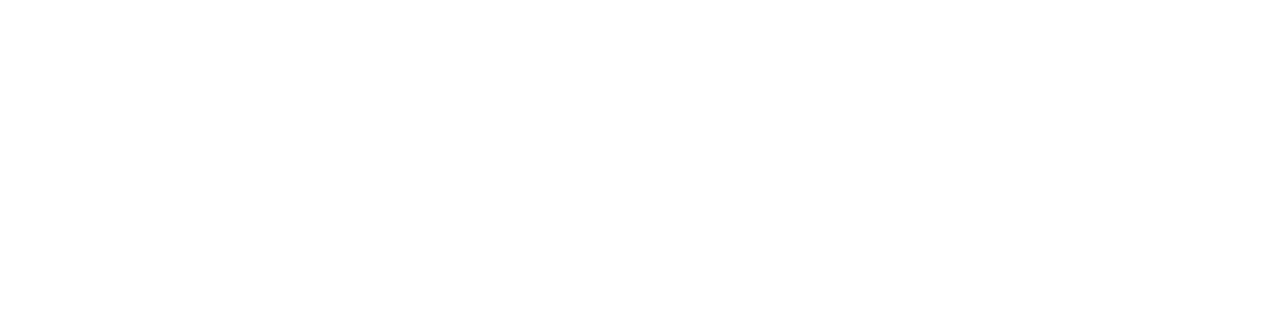
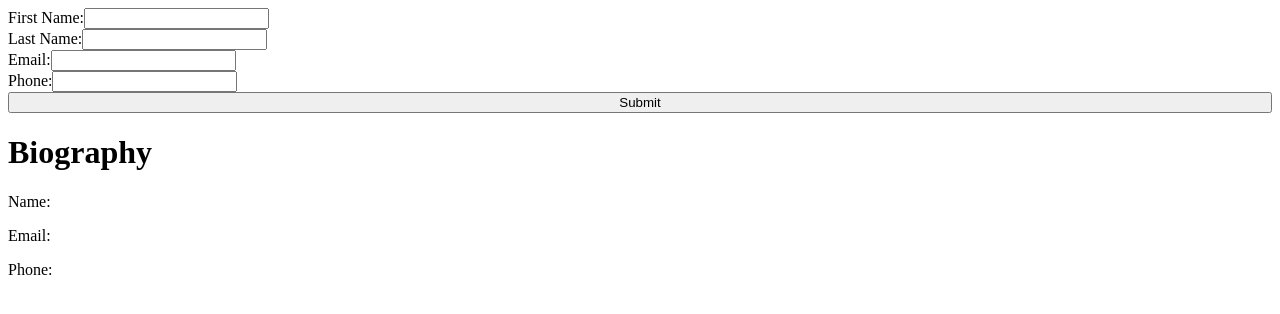
Before and after one commit to johnnyyork13/react-cv, a React (Create React App) app: page / in a window 1280 px wide. Shown: the top 314 px of the page. Built offline with nearby package versions, Linux system fonts and the light colour scheme.

Commit message:
add Bio and App components and begin education and experience components

```diff
--- a/src/App.css
+++ b/src/App.css
@@ -0,0 +1,4 @@
+.bio {
+  display: flex;
+  flex-direction: column;
+}
--- a/src/App.js
+++ b/src/App.js
@@ -1,11 +1,61 @@
 import './App.css';
+import React, { Component } from 'react';
+import Bio from './Bio';
+import Finished from './Finished';
 
-function App() {
-  return (
-    <div className="App">
 
-    </div>
-  );
+class App extends Component {
+  constructor(props) {
+    super(props);
+    this.state = {
+      pushed: false,
+      firstName: "",
+      lastName: "",
+      email: "",
+      phone: ""
+    }
+
+    this.handleChange = this.handleChange.bind(this);
+    this.handleSubmit = this.handleSubmit.bind(this);
+  }
+
+  handleChange(event){
+    this.setState((prev) => ({
+      ...prev,
+      [event.target.name]:event.target.value,
+      pushed: false
+    }))
+  }
+
+  handleSubmit(event) {
+    event.preventDefault();
+    this.setState((prev) => ({
+      ...prev,
+      pushed: true
+    }))
+  }
+
+  render() {
+    return (
+      <div className="app">
+        <div className="form">
+          <Bio
+          handleChange={this.handleChange}
+          handleSubmit={this.handleSubmit}
+          />
+        </div>
+
+        <Finished
+          pushed={this.state.pushed}
+          firstName={this.state.firstName}
+          lastName={this.state.lastName}
+          email={this.state.email}
+          phone={this.state.phone}
+        />
+
+      </div>
+    )
+  }
 }
 
 export default App;
--- /dev/null
+++ b/src/Bio.js
@@ -0,0 +1,27 @@
+import React, { Component } from 'react';
+
+class Bio extends Component {
+    render() {
+        //dont forget to make email an email type again
+        return (
+            <form className="bio" onSubmit={this.props.handleSubmit}>
+                <label htmlFor="firstName">First Name:
+                <input name="firstName" id="firstName" type="text" onChange={this.props.handleChange} />
+                </label>
+                <label htmlFor="lastName">Last Name:
+                <input name="lastName" id="lastName" type="text" onChange={this.props.handleChange} />
+                </label>
+                <label htmlFor="email">Email:
+                <input name="email" id="email" type="text" onChange={this.props.handleChange} />
+                </label>
+                <label htmlFor="phone">Phone:
+                <input name="phone" id="phone" type="tel" onChange={this.props.handleChange} />
+                </label>
+
+                <button type="submit">Submit</button>
+            </form>
+        )
+    }
+}
+
+export default Bio;
--- /dev/null
+++ b/src/Finished.js
@@ -0,0 +1,24 @@
+import React, { Component } from 'react';
+
+class Finished extends Component{
+    render() {
+        return (
+            <div className="finished">
+                <h1>Biography</h1>
+                <label>Name:
+                    <p>{this.props.pushed && this.props.firstName} {this.props.pushed && this.props.lastName}</p>
+                </label>
+
+                <label>Email:
+                    <p>{this.props.pushed && this.props.email}</p>
+                </label>
+
+                <label>Phone:
+                    <p>{this.props.pushed && this.props.phone}</p>
+                </label>
+            </div>
+        )
+    }
+}
+
+export default Finished;
```
Also changed, not shown: src/Education.js (added), src/Experience.js (added).
